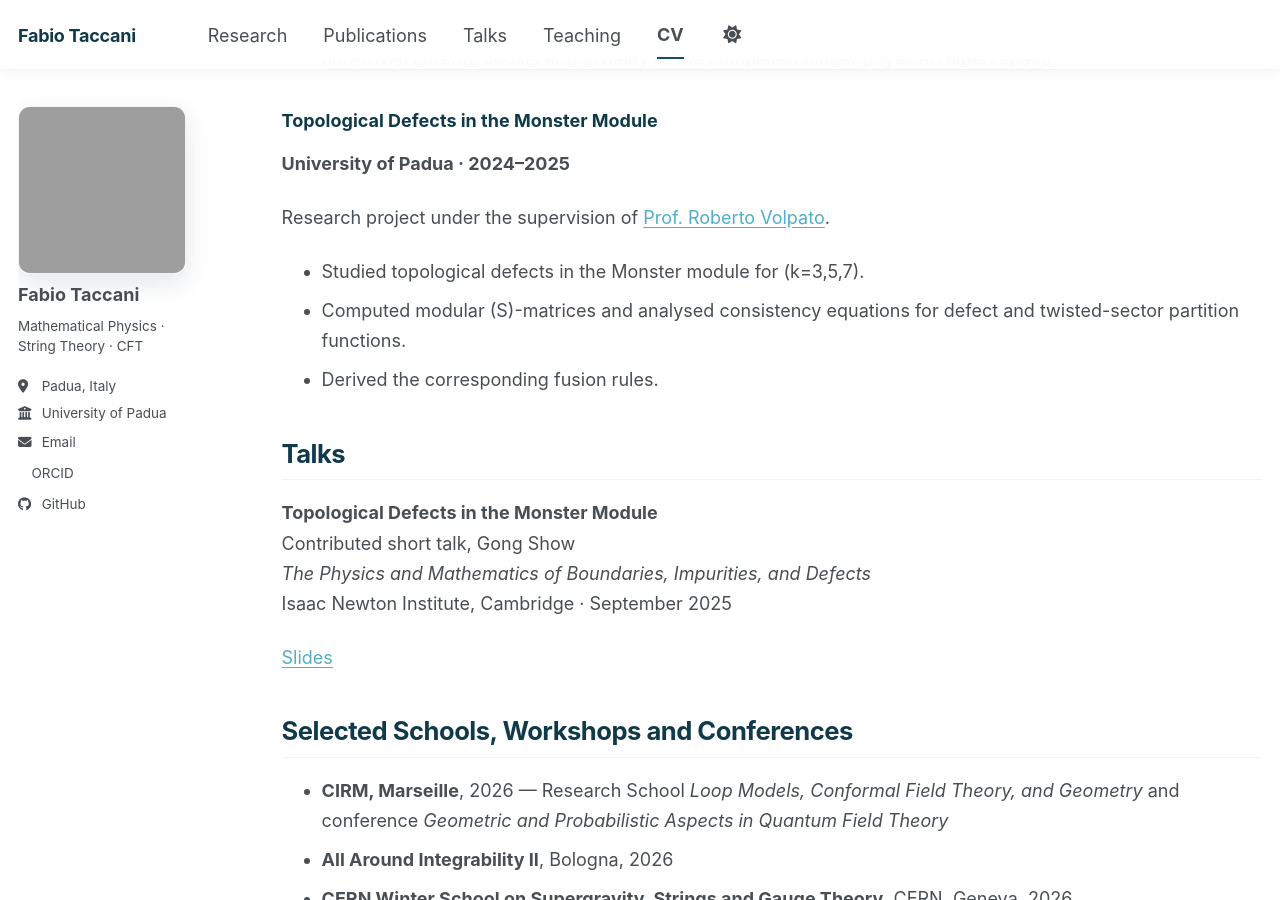
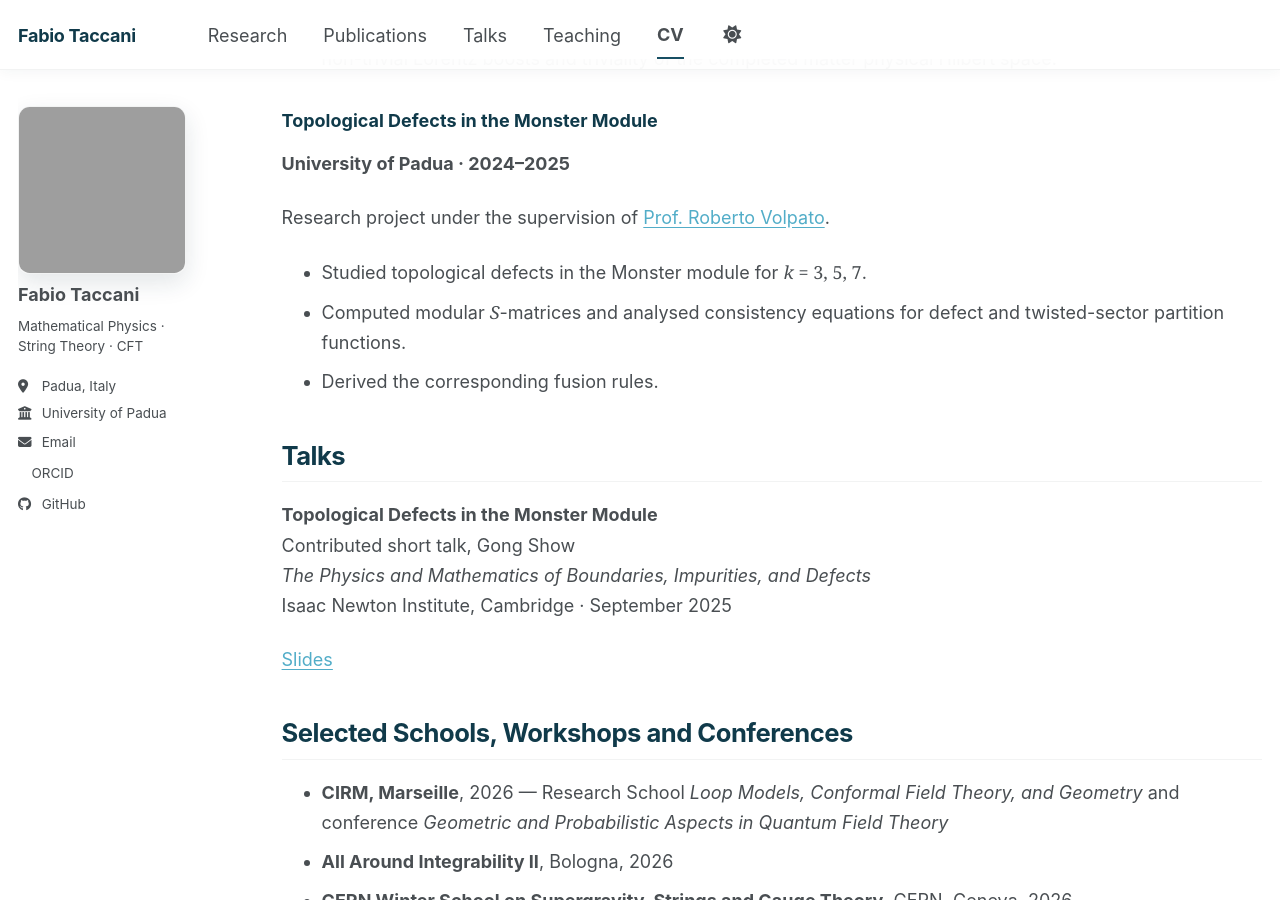
Before and after one commit to FabioTaccani/FabioTaccani.github.io, a Jekyll site: the page built from _pages/cv.md, in a window 1280 px wide and 900 px high, scrolled down 1254 px. Built offline with Jekyll 4.4.1, drawn with Linux system fonts in a browser that asks for light colours; a style sheet for code colours, icons or effects is not loaded.

Commit message:
Use native notation in CV

```diff
--- a/_pages/cv.md
+++ b/_pages/cv.md
@@ -48,8 +48,8 @@ Master's thesis research under the supervision of [Prof. Johannes Walcher](https
 
 Research project under the supervision of [Prof. Roberto Volpato](https://unifind.unipd.it/resource/person/13292?language=en_US).
 
-- Studied topological defects in the Monster module for \(k=3,5,7\).
-- Computed modular \(S\)-matrices and analysed consistency equations for defect and twisted-sector partition functions.
+- Studied topological defects in the Monster module for <span class="math-inline"><i>k</i> = 3, 5, 7</span>.
+- Computed modular <span class="math-inline"><i>S</i></span>-matrices and analysed consistency equations for defect and twisted-sector partition functions.
 - Derived the corresponding fusion rules.
 
 
```
